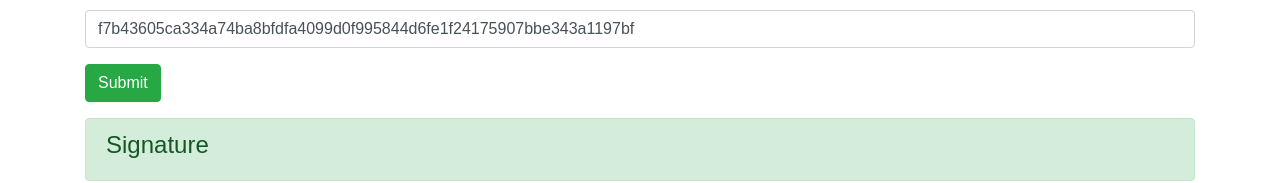
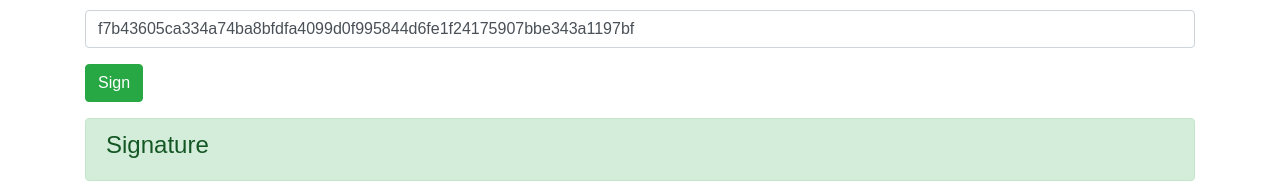
Before and after one commit to titan-digital-exchange/offline-signing-tool, a React (Create React App) app: page / in a window 1280 px wide. Shown: the part 154-337 px from the top of the page. Built offline with nearby package versions, Linux system fonts and the light colour scheme.

Commit message:
change button text

```diff
--- a/src/App.js
+++ b/src/App.js
@@ -60,7 +60,7 @@ export default class Home extends Component {
                 <input className="form-control" value={sigHash} onChange={this.handleOnChange} type="string" id="sigHash" />
               </div>
               <button className="btn btn-success" onClick={() => this.createSig()}>
-                Submit
+                Sign
               </button>
             </form>
             <div className="alert alert-success" style={{ marginTop: '1rem' }}>
@@ -68,6 +68,7 @@ export default class Home extends Component {
               {signature && <div>
                 <pre className="mb-0">{signature}</pre>
                 <button
+                  style={{ marginTop: '1rem' }}
                   className="btn btn-info"
                   onClick={() => this.copyToClipboard(signature)}
                 >Copy</button>
```
